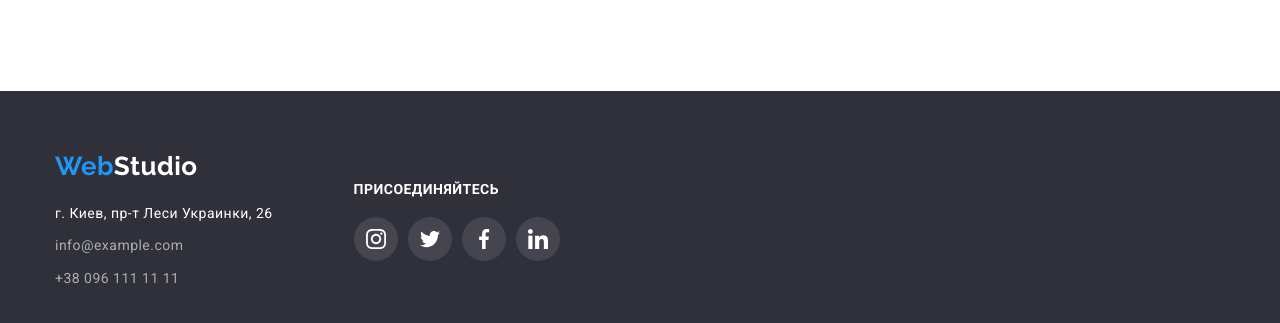
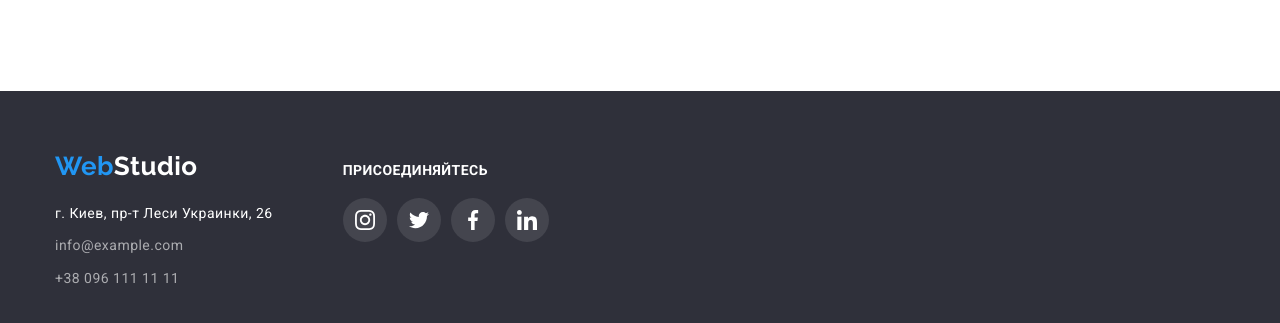
Before and after one commit to OksanaZel/goit-markup-hw-04, a plain HTML site: page index.html in a window 1280 px wide. Shown: the part 2585-2908 px from the top of the page. Drawn offline with nearby package versions, Linux system fonts and the light colour scheme.

Commit message:
Добавляет правки в макет

```diff
--- a/css/styles.css
+++ b/css/styles.css
@@ -455,13 +455,16 @@ img {
 
 .footer .container {
   display: flex;
-  align-items: center;
+  align-items: baseline;
   /*justify-content: center;*/
 }
 
 .footer .logo {
-  margin-right: 156px;
   margin-bottom: 20px;
+}
+
+.footer-contact {
+  margin-right: 70px;
 }
 
 .address-list-link {
```
